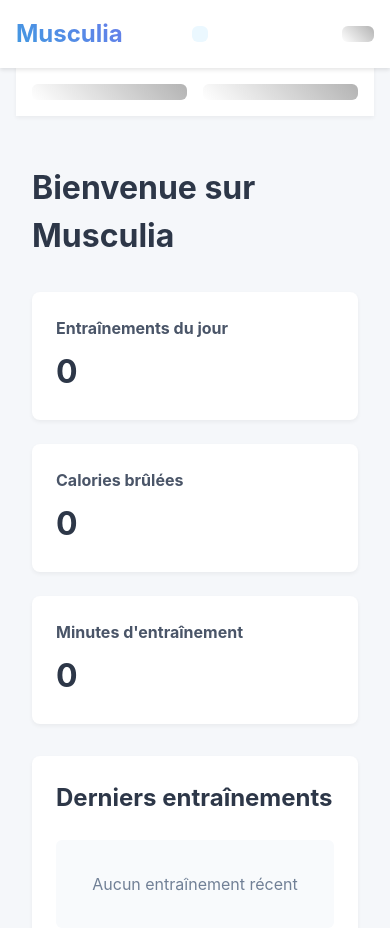
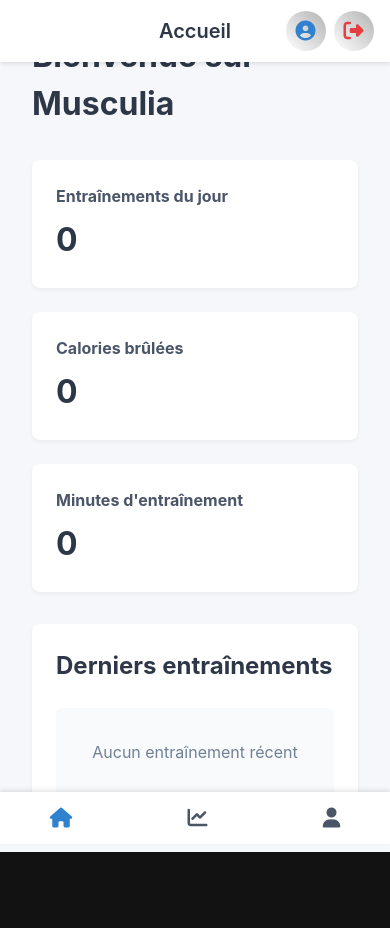
Before and after one commit to LumyaZ/musculia-front, an Angular app: page /dashboard/home in a window 390 px wide. Shown: the top 928 px of the page. After the commit the page ends 852 px from the top, so only its background shows below. Built offline with nearby package versions, Linux system fonts and the light colour scheme; sample sign-in values are in the browser's storage.

Commit message:
feat: implement mobile-first design with desktop adjustments and nex design header and nav-bar

```diff
--- a/src/app/components/header/header.component.html
+++ b/src/app/components/header/header.component.html
@@ -1,16 +1,13 @@
 <header class="header">
-  <div class="header-left">
+  <div class="header-content">
     <h1 class="page-title">{{ pageTitle }}</h1>
-  </div>
-
-  <div class="header-right">
-    <button class="profile-button" routerLink="/profile">
-      <i class="fas fa-user-circle"></i>
-      <span>Profil</span>
-    </button>
-    <button class="logout-button" (click)="logout()">
-      <i class="fas fa-sign-out-alt"></i>
-      <span>Déconnexion</span>
-    </button>
+    <div class="header-actions">
+      <button class="icon-button profile-button" routerLink="/profile">
+        <i class="fas fa-user-circle"></i>
+      </button>
+      <button class="icon-button logout-button" (click)="logout()">
+        <i class="fas fa-sign-out-alt"></i>
+      </button>
+    </div>
   </div>
 </header>
--- a/src/app/components/header/header.component.scss
+++ b/src/app/components/header/header.component.scss
@@ -1,39 +1,52 @@
 .header {
+  position: fixed;
+  top: 0;
+  left: 0;
+  right: 0;
   background-color: white;
-  padding: 1rem 2rem;
+  box-shadow: 0 2px 4px rgba(0, 0, 0, 0.1);
+  z-index: 1000;
+  padding: 1rem;
+}
+
+.header-content {
   display: flex;
   justify-content: space-between;
   align-items: center;
-  box-shadow: 0 2px 4px rgba(0, 0, 0, 0.05);
-  margin-bottom: 2rem;
+  max-width: 600px;
+  margin: 0 auto;
+  position: relative;
+}
 
-  .header-left {
 .page-title {
   color: #2d3748;
-      font-size: 1.5rem;
+  font-size: 1.25rem;
   margin: 0;
   font-weight: 600;
-    }
+  text-align: center;
+  flex: 1;
 }
 
-  .header-right {
+.header-actions {
   display: flex;
-    gap: 1rem;
-    align-items: center;
+  gap: 0.5rem;
+  position: absolute;
+  right: 0;
+}
 
-    button {
+.icon-button {
+  width: 2.5rem;
+  height: 2.5rem;
+  border-radius: 50%;
+  border: none;
   display: flex;
   align-items: center;
-      gap: 0.5rem;
-      padding: 0.5rem 1rem;
-      border: none;
-      border-radius: 6px;
+  justify-content: center;
   cursor: pointer;
   transition: all 0.3s ease;
-      font-size: 0.9rem;
 
   i {
-        font-size: 1.2rem;
+    font-size: 1.25rem;
   }
 
   &.profile-button {
@@ -53,6 +66,28 @@
       background-color: #fed7d7;
     }
   }
+}
+
+// Desktop styles
+@media (min-width: 768px) {
+  .header {
+    padding: 1.5rem;
+  }
+
+  .header-content {
+    max-width: 1200px;
+  }
+
+  .page-title {
+    font-size: 1.5rem;
+  }
+
+  .icon-button {
+    width: 3rem;
+    height: 3rem;
+
+    i {
+      font-size: 1.5rem;
     }
   }
 }
--- a/src/app/components/nav-bar/nav-bar.component.html
+++ b/src/app/components/nav-bar/nav-bar.component.html
@@ -1,9 +1,4 @@
 <nav class="nav-bar">
-  <div class="nav-container">
-    <div class="nav-logo">
-      <span>Musculia</span>
-    </div>
-
   <div class="nav-links">
     <a routerLink="/dashboard/home" routerLinkActive="active" class="nav-link">
       <i class="fas fa-home"></i>
@@ -18,12 +13,4 @@
       <span>Vous</span>
     </a>
   </div>
-
-    <div class="nav-profile">
-      <button class="profile-button" (click)="logout()">
-        <i class="fas fa-sign-out-alt"></i>
-        <span>Déconnexion</span>
-      </button>
-    </div>
-  </div>
 </nav>
--- a/src/app/components/nav-bar/nav-bar.component.scss
+++ b/src/app/components/nav-bar/nav-bar.component.scss
@@ -1,11 +1,12 @@
 .nav-bar {
-  background-color: #ffffff;
-  box-shadow: 0 2px 4px rgba(0, 0, 0, 0.1);
   position: fixed;
-  top: 0;
+  bottom: 0;
   left: 0;
   right: 0;
+  background-color: white;
+  box-shadow: 0 -2px 4px rgba(0, 0, 0, 0.1);
   z-index: 1000;
+  padding: 0.5rem 0;
 }
 
 .nav-container {
@@ -31,31 +32,36 @@
 
 .nav-links {
   display: flex;
-  gap: 2rem;
+  justify-content: space-around;
   align-items: center;
+  max-width: 600px;
+  margin: 0 auto;
 }
 
 .nav-link {
   display: flex;
+  flex-direction: column;
   align-items: center;
-  gap: 0.5rem;
+  gap: 0.25rem;
   color: #4a5568;
   text-decoration: none;
-  padding: 0.5rem 1rem;
-  border-radius: 6px;
+  padding: 0.5rem;
+  border-radius: 8px;
   transition: all 0.3s ease;
 
   i {
-    font-size: 1.2rem;
+    font-size: 1.25rem;
+  }
+
+  span {
+    font-size: 0.75rem;
   }
 
   &:hover {
-    background-color: #f7fafc;
     color: #2d3748;
   }
 
   &.active {
-    background-color: #ebf8ff;
     color: #3182ce;
   }
 }
@@ -84,6 +90,25 @@
   }
 }
 
+// Desktop styles
+@media (min-width: 768px) {
+  .nav-bar {
+    padding: 0.75rem 0;
+  }
+
+  .nav-link {
+    padding: 0.75rem 1.5rem;
+
+    i {
+      font-size: 1.5rem;
+    }
+
+    span {
+      font-size: 0.875rem;
+    }
+  }
+}
+
 // Responsive Design
 @media (max-width: 768px) {
   .nav-container {
--- a/src/app/views/dashboard/dashboard.component.scss
+++ b/src/app/views/dashboard/dashboard.component.scss
@@ -1,7 +1,10 @@
 .dashboard-container {
-  padding-top: 80px;
+  padding-top: 4.5rem;
+  padding-bottom: 4rem;
   min-height: 100vh;
   background-color: #f5f7fa;
+  max-width: 600px;
+  margin: 0 auto;
 }
 
 .dashboard-header {
@@ -114,3 +117,12 @@
     grid-template-columns: 1fr;
   }
 }
+
+// Desktop styles
+@media (min-width: 768px) {
+  .dashboard-container {
+    padding-top: 5.5rem;
+    padding-bottom: 5rem;
+    max-width: 1200px;
+  }
+}
--- a/src/index.html
+++ b/src/index.html
@@ -7,6 +7,7 @@
   <meta name="viewport" content="width=device-width, initial-scale=1">
   <link rel="icon" type="image/x-icon" href="favicon.ico">
   <link href="https://fonts.googleapis.com/icon?family=Material+Icons" rel="stylesheet">
+  <link rel="stylesheet" href="https://cdnjs.cloudflare.com/ajax/libs/font-awesome/6.5.1/css/all.min.css">
 </head>
 <body>
   <app-root></app-root>
```
Lines whose indentation alone changed are shown as unchanged.
